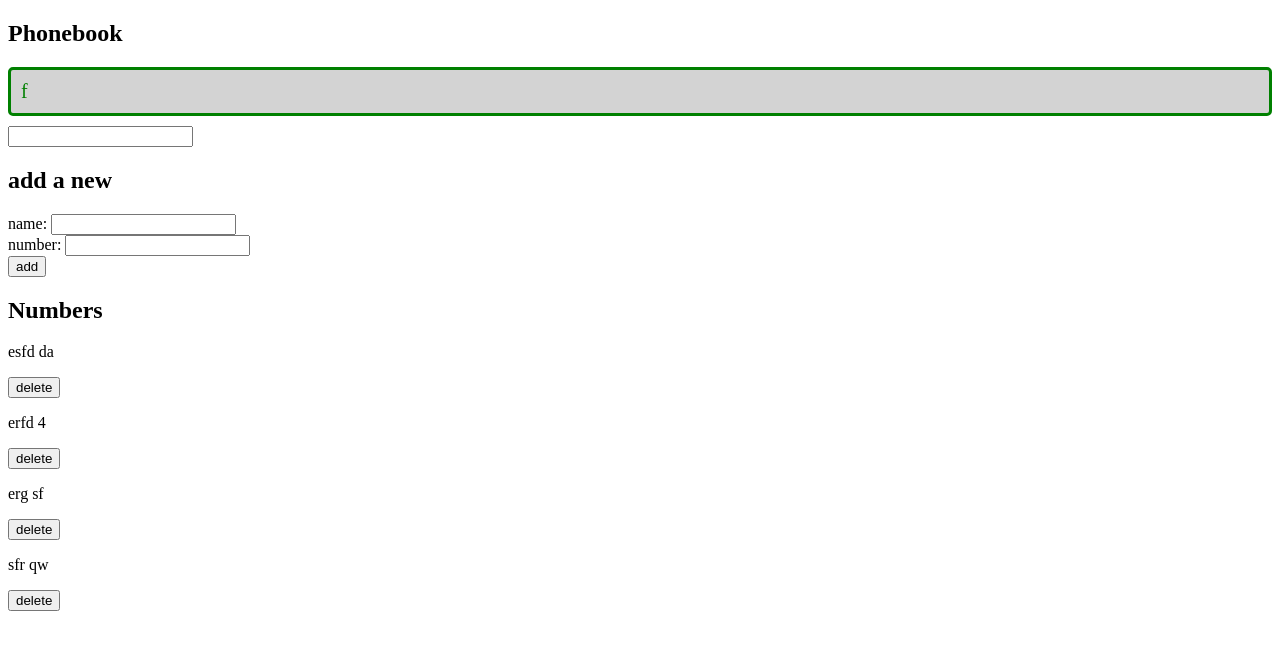
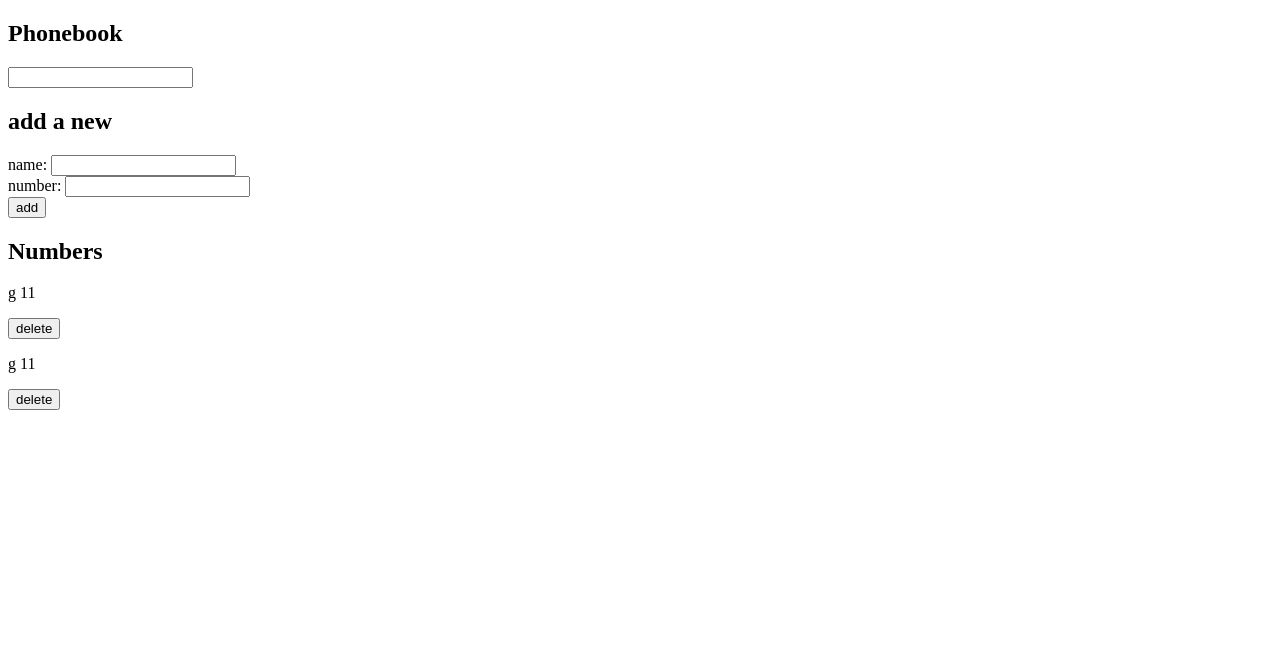
Before and after one commit to maijakoodaa/FullStack, a React (Create React App) app in the folder osa2/puhelinluettelo/: page / in a window 1280 px wide. Shown: the top 650 px of the page. Built offline with nearby package versions, Linux system fonts and the light colour scheme; data requests are answered from the project's data file.

Commit message:
The program doesn't crash when trying to update information of a person that has been just deleted on another tab

```diff
--- a/osa2/puhelinluettelo/db.json
+++ b/osa2/puhelinluettelo/db.json
@@ -1,24 +1,14 @@
 {
   "persons": [
     {
-      "name": "esfd",
-      "number": "da",
-      "id": "eece678b-4412-4573-a1cc-8331048bcb41"
+      "name": "g",
+      "number": "11",
+      "id": "9bae854e-1020-4057-916a-c12e48f8b418"
     },
     {
-      "name": "erfd",
-      "number": "4",
-      "id": "fa3424c9-9678-4212-b797-a356ad18858d"
-    },
-    {
-      "name": "erg",
-      "number": "sf",
-      "id": "52bdbefe-6818-49c3-a521-f607a8011e6b"
-    },
-    {
-      "name": "sfr",
-      "number": "qw",
-      "id": "c98663e6-ab5c-4227-8b9b-6851319b6dd6"
+      "name": "g",
+      "number": "11",
+      "id": "6d107701-b08b-40b2-9097-14cab1b191bb"
     }
   ]
 }
--- a/osa2/puhelinluettelo/src/App.js
+++ b/osa2/puhelinluettelo/src/App.js
@@ -3,7 +3,7 @@ import axios from 'axios'
 import Filter from './components/Filter';
 import PersonForm from './components/PersonForm';
 import Persons from './components/Persons';
-import personService from './services/personser'
+import PersonService from './services/personser'
 import Notification from './components/Notification';
 
 import { v4 as uuidv4 } from 'uuid';
@@ -18,10 +18,10 @@ const App = (props) => {
   const [newName, setNewName] = useState('')
   const [newNumber, setNewNumber] = useState('')
   const [newFilter, setNewFilter] = useState('')
-  const [message, setMessage] = useState('f')
-
+  const [message, setMessage] = useState('')
+  const [successful, setSuccessful] = useState(null)
   useEffect(() => {
-    personService
+    PersonService
       .getAll()
         .then(initialPersons => {
         setPersons(initialPersons)
@@ -43,26 +43,42 @@ const App = (props) => {
     const samePerson = persons.find(e => e.name === nameObject.name)
     if (samePerson) {
       if (window.confirm(`${nameObject.name} is already added to phonebook, replace the old number with a new one?`)) {
-        personService
+        PersonService
           .update(samePerson.id, nameObject)
           .then((returnedName) => {
             setPersons(persons.map((person) => person.id !== samePerson.id ? person : returnedName))
+            setSuccessful('yes')
             setMessage(
               `Updated the number of ${nameObject.name}`
             )
             setTimeout(() => {
               setMessage(null)
             }, 5000)
-      })
-      setNewName('')
-      setNewNumber('')
+          })
+          .catch(error => {
+            setSuccessful('no')
+            setMessage(
+              `Information of ${samePerson.name} has already been removed from server`
+            )
+            setTimeout(() => {
+              setMessage(null)
+            }, 5000)
+            setPersons(persons.filter(n => n.id !== samePerson.id))
+          })
+            setNewName('')
+            setNewNumber('')
+          return
     }
-    return
+    else {
+      return
+    }
+
   }
-  personService
+  PersonService
     .create(nameObject)
     .then((returnedName) => {
       setPersons(persons.concat(returnedName))
+      setSuccessful('yes')
       setMessage(
         `Added ${nameObject.name}`
       )
@@ -72,6 +88,13 @@ const App = (props) => {
       setNewName('')
       setNewNumber('')
     })
+    .catch((error) => {
+      setSuccessful('no')
+      setMessage(error.response.data);
+      setTimeout(() => {
+        setMessage(null);
+      }, 5000);
+    });
 }
 
   const handleNameChange = (event) => {
@@ -95,10 +118,11 @@ const App = (props) => {
   const removePersons = (name, id) => {
     if (window.confirm(`Delete ${name} ?`)) {
       return (
-        personService
+        PersonService
           .remove(id)
           .then(() => {
-            setPersons(persons.filter(nam => nam.id !== id))
+            setPersons(persons.filter(n => n.id !== id))
+            setSuccessful('yes')
             setMessage(
               `Deleted ${name}`
             )
@@ -109,17 +133,24 @@ const App = (props) => {
             setNewNumber('')
           }
         )
+        .catch((error) => {
+          setSuccessful('no')
+          setMessage(
+            `Information of ${name} has already been removed from the server`
+          )
+          setTimeout(() => {
+            setMessage(null)
+          }, 5000)
+          setPersons(persons.filter(n => n.id !== id))
+        })
       )
-    }
-    else {
-      return
     }
   }
 
   return (
     <div>
       <h2>Phonebook</h2>
-      <Notification message={message} />
+      <Notification message={message} successful={successful} />
       <Filter value={newFilter} onChange={handleFilterChange} />
 
       <h2>add a new</h2>
--- a/osa2/puhelinluettelo/src/components/Notification.js
+++ b/osa2/puhelinluettelo/src/components/Notification.js
@@ -1,13 +1,24 @@
-const Notification = ({ message }) => {
+const Notification = ({ message, successful }) => {
     if (message === null) {
       return null
     }
-
-    return (
-      <div className="error">
-        {message}
-      </div>
-    )
+    if (successful === 'yes') {
+      return (
+        <div className="success">
+          {message}
+        </div>
+      )
+    }
+    if (successful === 'no') {
+      return (
+        <div className="error">
+          {message}
+        </div>
+      )
+    }
+    if (successful === null) {
+      return null
+    }
   }
 
   export default Notification
--- a/osa2/puhelinluettelo/src/index.css
+++ b/osa2/puhelinluettelo/src/index.css
@@ -1,4 +1,4 @@
-.error {
+.success {
     color: green;
     background: lightgrey;
     font-size: 20px;
@@ -7,3 +7,12 @@
     padding: 10px;
     margin-bottom: 10px;
   }
+  .error {
+    color: red;
+    background: lightgrey;
+    font-size: 20px;
+    border-style: solid;
+    border-radius: 5px;
+    padding: 10px;
+    margin-bottom: 10px;
+  }
```
